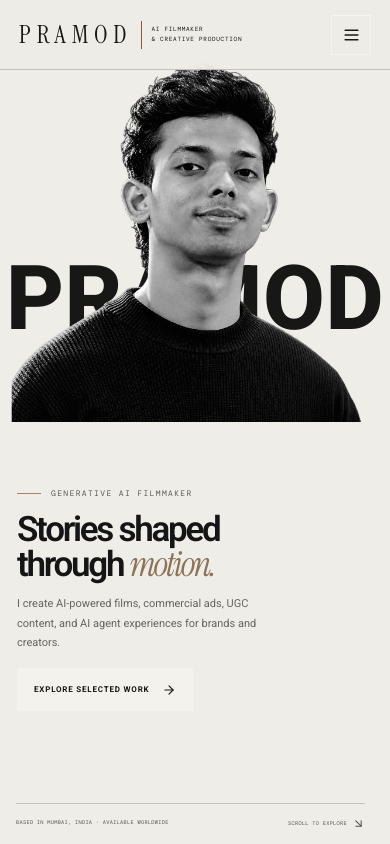
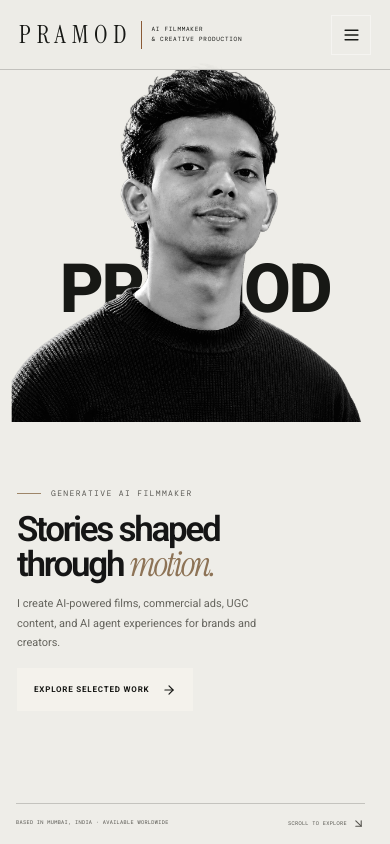
Before and after one commit to Amristine/pramod-rajpurohit, a Next.js app: page / in a window 390 px wide. Shown: the top 844 px of the page. Built offline with nearby package versions, Linux system fonts and the light colour scheme.

Commit message:
Reduce hero wordmark size on mobile

```diff
--- a/app/globals.css
+++ b/app/globals.css
@@ -1303,3 +1303,21 @@ a.contact-detail:hover { color: var(--ink); }
 .portfolio-hero-copy .hero-word {
   display: inline-block;
 }
+
+
+
+/* Keep the PRAMOD hero wordmark fully visible on mobile screens */
+@media (max-width: 760px) {
+  .portfolio-wordmark {
+    width: 100%;
+    box-sizing: border-box;
+    padding-inline: 8px;
+    font-size: clamp(60px, 18vw, 108px) !important;
+    letter-spacing: -0.035em !important;
+  }
+}
+@media (max-width: 390px) {
+  .portfolio-wordmark {
+    font-size: clamp(58px, 17.5vw, 68px) !important;
+  }
+}
```
